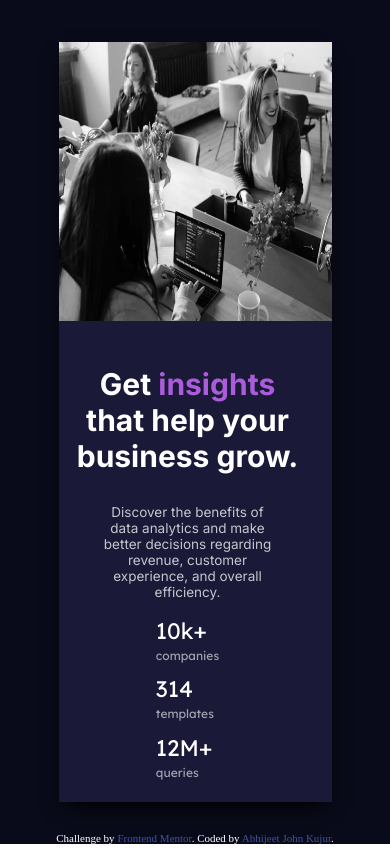
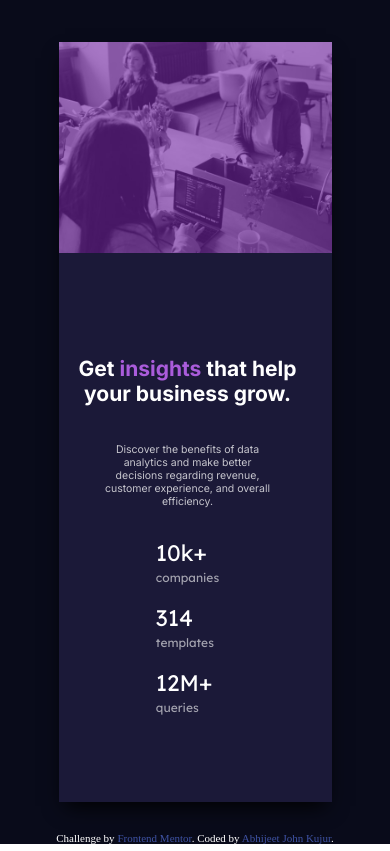
Before and after one commit to abhijeetjohnkujur/card, a plain HTML site: page index.html in a window 390 px wide. Drawn offline with Linux system fonts and the light colour scheme.

Commit message:
Added overlay

```diff
--- a/index.html
+++ b/index.html
@@ -49,6 +49,7 @@
 
       <div class="card2">
 
+        <div class="overlay"></div>
 
       </div>
 
--- a/style/styles.css
+++ b/style/styles.css
@@ -1,3 +1,5 @@
+
+
 * {
   margin: 0;
   padding: 0;
@@ -50,8 +52,10 @@ a{
 
 .card2{
     height: 50vh;
-    background-image: url(../images/image-header-desktop.jpg);
+    background-image:url(../images/image-header-desktop.jpg);
     background-size: 100% 100%;
+    overflow: hidden;
+    position: relative;
 
 }
 .card1a, .card2a, .card3a
@@ -103,7 +107,17 @@ a{
     color: hsla(0, 0%, 100%, 0.6);
 }
 
-@media (max-width: 700px)
+.overlay
+{
+    position: absolute;
+    top: 0;
+    left: 0;
+    width: 100%;
+    height: 100%;
+    background: hsla(277, 64%, 40%, 0.6);
+}
+
+@media (min-width: 350px) and (max-width: 1000px)
 {
     .card1a, .card2a, .card3a
     {
@@ -122,7 +136,7 @@ a{
 
    .card1a
    {
-       font-size: 2rem;
+       font-size: 1.4rem;
        justify-content: center;
        width: 60vw;
        text-align: center;
@@ -134,18 +148,20 @@ a{
        height: 100vh;
    }
    .card2a{
-       font-size: 0.9rem;
+       font-size: 0.7rem;
        width: 44vw;
        text-align: center;
    }
    .card3a{
        width: 100%;
+       height: 25vh;
        display: grid;
        justify-content: center;
+
    }
    .card2{
     width: 70vw;
-    height: 33vh;
+    height: 25vh;
     background-image: url(../images/image-header-mobile.jpg);
     background-size: 100% 100%;
     grid-row: 1;
```
